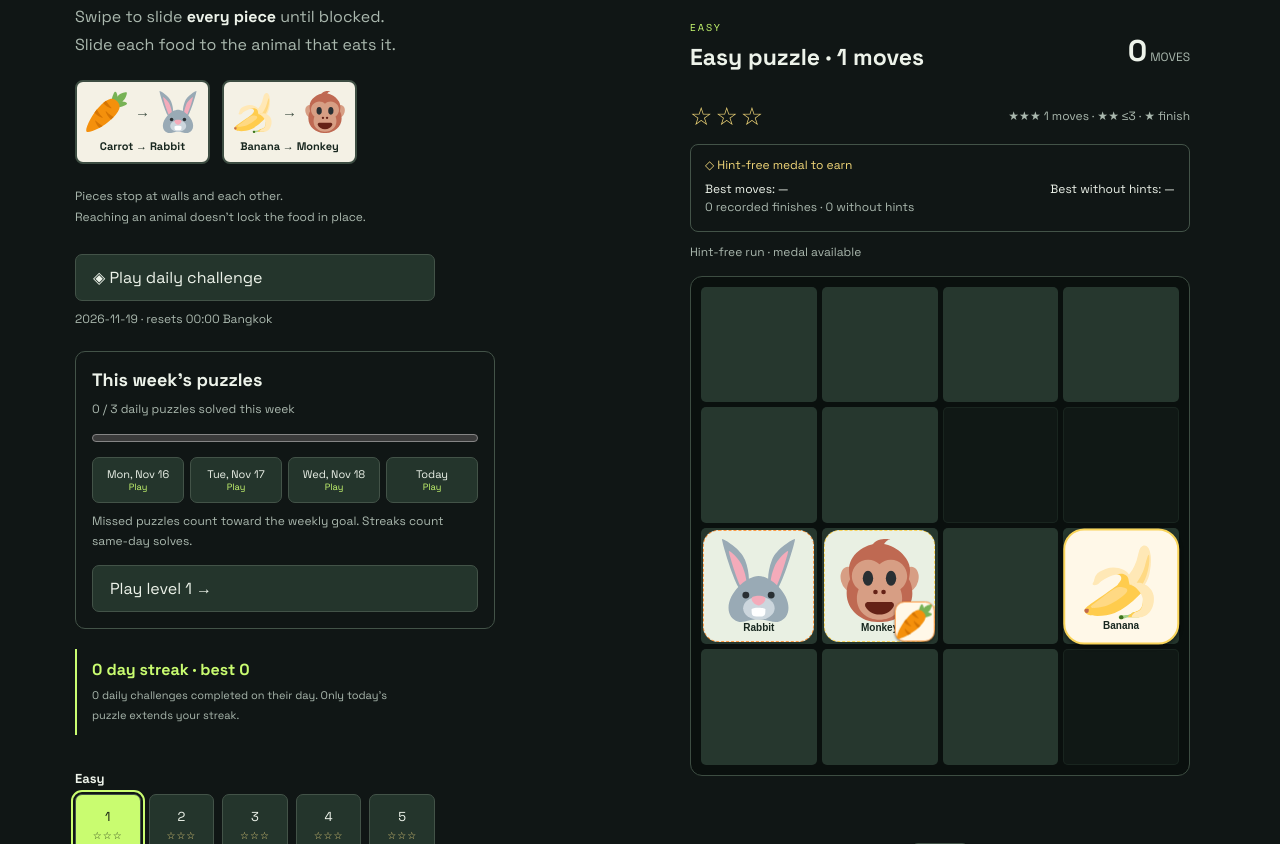
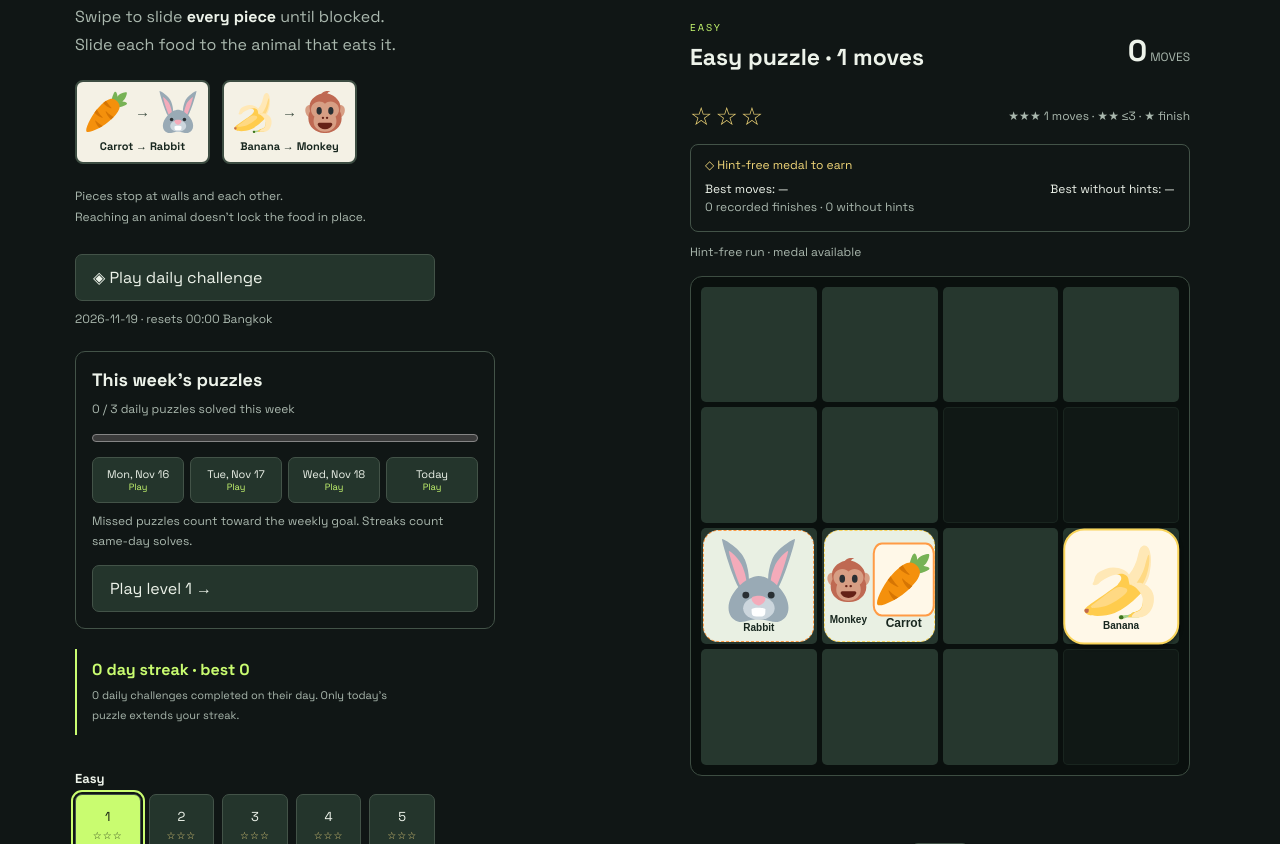
Before and after one commit to luongvanhungnet/Together, a plain HTML site: page dist/together.html in a window 1280 px wide. Shown: the part 330-1174 px from the top of the page. Drawn offline with Linux system fonts and the light colour scheme.

Commit message:
Show food and animals side by side on shared tiles

```diff
--- a/dist/together.css
+++ b/dist/together.css
@@ -37,3 +37,12 @@
 .moving-piece.on-target .food-art{right:1px;bottom:1px;width:36%;height:36%;background:#fff8e8;border:1px solid currentColor;border-radius:24%;padding:1px}
 .matched .animal-target{border-color:#72ae41}
 .matched .animal-target::after{content:"✓";position:absolute;top:2px;left:2px;border-radius:50%;background:#284e23;color:#eaffd7;font:bold clamp(8px,1.6vw,16px)/1 Arial,sans-serif;padding:2px}
+
+/* Occupied targets reserve the left side for the animal and the wider right side for food. */
+.shared-target .animal-target{width:96%;padding-right:54%;box-sizing:border-box}
+.shared-target .animal-target .food-art{width:95%;height:61%}
+.shared-target .animal-target .icon-label{font-size:clamp(6px,1vw,10px)}
+.moving-piece.on-target{align-items:flex-end;justify-content:center}
+.moving-piece.on-target .food-art{position:static;box-sizing:border-box;width:55%;height:66%;margin-right:1%;padding:2px;transform:none;border:2px solid currentColor;border-radius:15%;background:#fff8e8;filter:none}
+.moving-piece.on-target .icon-label{display:block;width:55%;margin-right:1%;text-align:center;font-size:clamp(7px,1.2vw,12px)}
+.shared-target.matched .animal-target::after{top:1px;left:1px;font-size:clamp(7px,1.2vw,12px)}
--- a/dist/together.html
+++ b/dist/together.html
@@ -1,4 +1,4 @@
-<!doctype html><html lang="en"><meta charset="utf-8"><meta name="viewport" content="width=device-width,initial-scale=1"><title>Together — one move, every piece</title><link rel="stylesheet" href="together.css?v=12"><body><header><a href="together.html">◈ PARADOX LAB <span>/ TOGETHER</span></a><a href="index.html">Original experiments ↗</a></header><main><section class="intro"><div class="eyebrow">ONE RULE. MANY WRONG TURNS.</div><h1>Move together.<br><em>Think far ahead.</em></h1><p>Swipe to slide <strong>every piece</strong> until blocked.<br>Slide each food to the animal that eats it.</p><div class="legend food-legend" id="legend" aria-label="Food and animal pairs"></div><p class="small">Pieces stop at walls and each other.<br>Reaching an animal doesn’t lock the food in place.</p><div class="daily-card"><button id="daily-button" onclick="playDaily()">◈ Play daily challenge</button><span class="small" id="daily-date"></span></div><section id="return-play" class="return-play" aria-labelledby="weekly-heading">
+<!doctype html><html lang="en"><meta charset="utf-8"><meta name="viewport" content="width=device-width,initial-scale=1"><title>Together — one move, every piece</title><link rel="stylesheet" href="together.css?v=13"><body><header><a href="together.html">◈ PARADOX LAB <span>/ TOGETHER</span></a><a href="index.html">Original experiments ↗</a></header><main><section class="intro"><div class="eyebrow">ONE RULE. MANY WRONG TURNS.</div><h1>Move together.<br><em>Think far ahead.</em></h1><p>Swipe to slide <strong>every piece</strong> until blocked.<br>Slide each food to the animal that eats it.</p><div class="legend food-legend" id="legend" aria-label="Food and animal pairs"></div><p class="small">Pieces stop at walls and each other.<br>Reaching an animal doesn’t lock the food in place.</p><div class="daily-card"><button id="daily-button" onclick="playDaily()">◈ Play daily challenge</button><span class="small" id="daily-date"></span></div><section id="return-play" class="return-play" aria-labelledby="weekly-heading">
 <h2 id="weekly-heading">This week’s puzzles</h2>
 <p id="weekly-progress" aria-live="polite"></p>
 <progress id="weekly-meter" max="3" value="0" aria-label="Weekly goal"></progress>
@@ -11,4 +11,4 @@
 <button id="challenge-rematch" onclick="challengeRematch()" hidden>Rematch</button>
 <p id="challenge-status" role="status"></p>
 <input id="challenge-link" readonly hidden aria-label="Challenge link">
-</section><button class="share-button" id="share-button" onclick="shareResult()" hidden>Copy daily result ↗</button><div id="share-panel" hidden><p class="small" id="share-status" role="status"></p><textarea id="share-text" readonly aria-label="Shareable result"></textarea></div><p class="small center" id="save-note"></p><p class="small center">ARROW KEYS · WASD · SWIPE<br>Hold an on-screen arrow to preview. Tap to slide.<br>Four-food puzzles add bone and dog.</p></section></main><script src="levels.js"></script><script src="extra-levels.js"></script><script src="daily-levels.js"></script><script src="food-icons.js?v=12"></script><script src="bonus.js"></script><script src="easy-levels.js"></script><script src="together.js?v=12"></script><footer class="art-credit">Animal &amp; food artwork: <a href="https://github.com/jdecked/twemoji" target="_blank" rel="noopener">Twemoji</a> · <a href="https://creativecommons.org/licenses/by/4.0/" target="_blank" rel="noopener">CC BY 4.0</a></footer></body></html>
+</section><button class="share-button" id="share-button" onclick="shareResult()" hidden>Copy daily result ↗</button><div id="share-panel" hidden><p class="small" id="share-status" role="status"></p><textarea id="share-text" readonly aria-label="Shareable result"></textarea></div><p class="small center" id="save-note"></p><p class="small center">ARROW KEYS · WASD · SWIPE<br>Hold an on-screen arrow to preview. Tap to slide.<br>Four-food puzzles add bone and dog.</p></section></main><script src="levels.js"></script><script src="extra-levels.js"></script><script src="daily-levels.js"></script><script src="food-icons.js?v=13"></script><script src="bonus.js"></script><script src="easy-levels.js"></script><script src="together.js?v=13"></script><footer class="art-credit">Animal &amp; food artwork: <a href="https://github.com/jdecked/twemoji" target="_blank" rel="noopener">Twemoji</a> · <a href="https://creativecommons.org/licenses/by/4.0/" target="_blank" rel="noopener">CC BY 4.0</a></footer></body></html>
--- a/dist/together.js
+++ b/dist/together.js
@@ -39,7 +39,17 @@ function playDaily(date=todayKey(),reset=false){if(arguments.length===0)clearDai
 function restart(){openBoard(true)}
 function openBoard(reset=false){resetChallengeShare();let g=game(),s=saves[saveKey()];if(!reset&&validSave(s,g)){p=[...s.p];history=s.history.map(x=>[...x]);hints=Number.isInteger(s.hints)&&s.hints>=0?s.hints:1;recorded=s.recorded===true}else{p=[...g.start];history=[];hints=0;recorded=false}redoStack=!reset&&Array.isArray(s?.redoStack)&&validSave({p:s.redoStack.at(0),history:[...history,p,...s.redoStack.slice(1).reverse()]},g)?s.redoStack:[];hidePreview();hintContext=null;won=same(p,g.goal);if(won)recordFinish();buildBoard();draw();persist();$('#share-panel').hidden=true;$('#reveal-hint').hidden=true;$('#hint-message').textContent='';if(won)showWin();else $('#notice').textContent=history.length?'Resumed exactly where you left off.':mode==='daily'?'Same puzzle for everyone. New puzzle at midnight Bangkok time.':g.id===0?'Try → then ↓. Every piece moves.':''}
 function buildBoard(){let g=game(),pairs=pairsFor(g.start.length);$('#legend').innerHTML=pairs.map(v=>`<div class="food-pair ${v.color}"><span class="legend-icons">${foodIcon(v.foodIcon)}<span class="pair-arrow">→</span>${foodIcon(v.animalIcon)}</span><span class="pair-label">${v.food} → ${v.animal}</span></div>`).join('');$('#board').style.gridTemplateColumns=`repeat(${g.n},1fr)`;$('#board').innerHTML=Array.from({length:g.n*g.n},(_,j)=>{let t=g.goal.indexOf(j),v=pairs[t];return `<div class="tile ${g.walls.includes(j)?'wall':''}" data-cell="${j}"${v?` role="img" aria-label="${v.animal} target for ${v.food.toLowerCase()}"`:''}>${v?`<span class="target animal-target ${v.color}">${foodIcon(v.animalIcon)}<span class="icon-label">${v.animal}</span></span>`:''}</div>`}).join('')+`<div class="piece-layer" style="--n:${g.n}">${p.map((_,i)=>{let v=pairs[i];return `<span class="moving-piece ${v.color}" data-piece="${i}" role="img" aria-label="${v.food}, feed the ${v.animal.toLowerCase()}">${foodIcon(v.foodIcon)}<span class="icon-label">${v.food}</span></span>`}).join('')}</div><div id="preview-layer" aria-hidden="true" style="--n:${g.n}"></div>`;placePieces();}
-function placePieces(){let g=game();$('#board').querySelectorAll('.moving-piece').forEach((el,i)=>{el.classList.toggle('hint-focus',hintContext?.piece===i);const destination=p[i];
+function showFoodOnTarget(piece, cell){
+  piece.classList.add('on-target');
+  const tile=$('#board').querySelector('[data-cell="'+cell+'"]');
+  if(tile)tile.classList.add('shared-target');
+}
+function placePieces(){let g=game();$('#board').querySelectorAll('.moving-piece').forEach((el,i)=>{
+  const previous=el.dataset.position;
+  if(previous!==undefined&&previous!==String(p[i])){
+    $('#board').querySelector('[data-cell="'+previous+'"]')?.classList.remove('shared-target');
+  }
+});$('#board').querySelectorAll('.moving-piece').forEach((el,i)=>{el.classList.toggle('hint-focus',hintContext?.piece===i);const destination=p[i];
 const previous=el.dataset.position;
 const occupied=g.goal.includes(destination);
 if(previous!==String(destination)){
@@ -48,9 +58,9 @@ if(previous!==String(destination)){
   el.dataset.position=destination;
   if(occupied){
     if(previous===undefined || matchMedia('(prefers-reduced-motion: reduce)').matches){
-      el.classList.add('on-target');
+      showFoodOnTarget(el,destination);
     }else{
-      el.badgeTimer=setTimeout(()=>el.classList.add('on-target'),240);
+      el.badgeTimer=setTimeout(()=>showFoodOnTarget(el,destination),240);
     }
   }
 }
```
